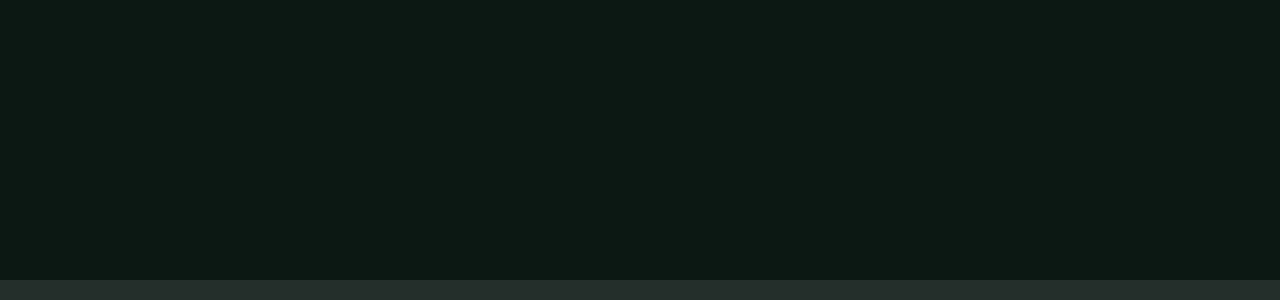
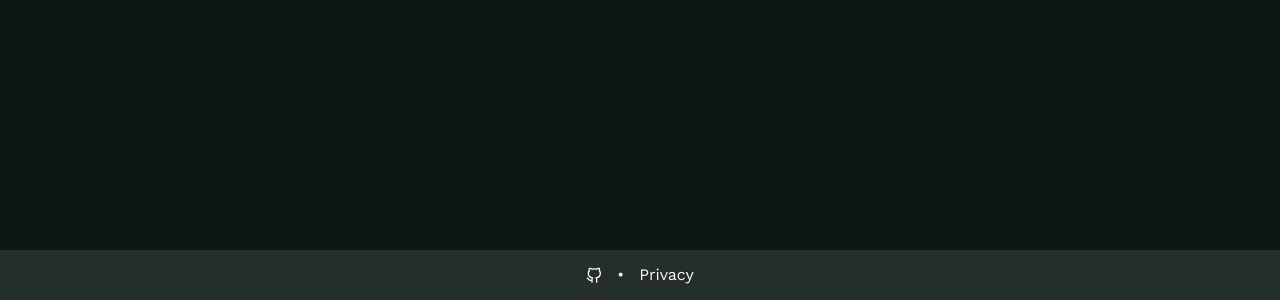
Before and after one commit to gaasefod/gaagle, a Next.js app: page / in a window 1280 px wide. Shown: the part 500-800 px from the top of the page. Built offline with nearby package versions, Linux system fonts and the light colour scheme.

Commit message:
Add footer

```diff
--- a/package.json
+++ b/package.json
@@ -9,6 +9,7 @@
     "lint": "next lint"
   },
   "dependencies": {
+    "@next/font": "^13.2.4",
     "@types/node": "18.15.3",
     "@types/react": "18.0.28",
     "@types/react-dom": "18.0.11",
@@ -17,6 +18,7 @@
     "next": "13.2.4",
     "react": "18.2.0",
     "react-dom": "18.2.0",
+    "react-icons": "^4.8.0",
     "typescript": "4.9.5"
   },
   "devDependencies": {
--- a/pages/index.tsx
+++ b/pages/index.tsx
@@ -4,6 +4,8 @@ import Head from "next/head";
 import { Work_Sans } from "next/font/google";
 
 const font = Work_Sans({ subsets: ["latin"] });
+
+import { FiGithub } from "react-icons/fi";
 
 const Home = (): JSX.Element => {
   return (
@@ -12,7 +14,15 @@ const Home = (): JSX.Element => {
         <title>Gaagle</title>
       </Head>
       <main className={Style.home__main}></main>
-      <footer className={Style.home__footer}></footer>
+      <footer className={Style.home__footer}>
+        <a href="https://github.com/gaasefod" target="_blank">
+          <FiGithub />
+        </a>
+        <span>•</span>
+        <a href="https://www.privacytools.io/" target="_blank">
+          Privacy
+        </a>
+      </footer>
     </div>
   );
 };
--- a/styles/Home.module.scss
+++ b/styles/Home.module.scss
@@ -4,7 +4,7 @@ $dark: #0c1813;
 $dark-secondary: #242f2b;
 $accent: #82c792;
 
-$spacing: 10px;
+$spacing: 15px;
 
 .home {
   min-height: 100vh;
@@ -18,11 +18,30 @@ $spacing: 10px;
     padding: $spacing;
   }
 
+  a {
+    color: $light;
+    text-decoration: none;
+    transition: color 150ms ease;
+
+    & > svg {
+      transform: translateY(2.5px);
+    }
+
+    &:hover {
+      color: $accent;
+    }
+  }
+
   .home__main {
     flex-grow: 1;
   }
 
   .home__footer {
     background: $dark-secondary;
+
+    display: flex;
+    align-items: center;
+    justify-content: center;
+    gap: $spacing;
   }
 }
```
Also changed, not shown: 1 other file (tests, documents, lock files or other folders).
